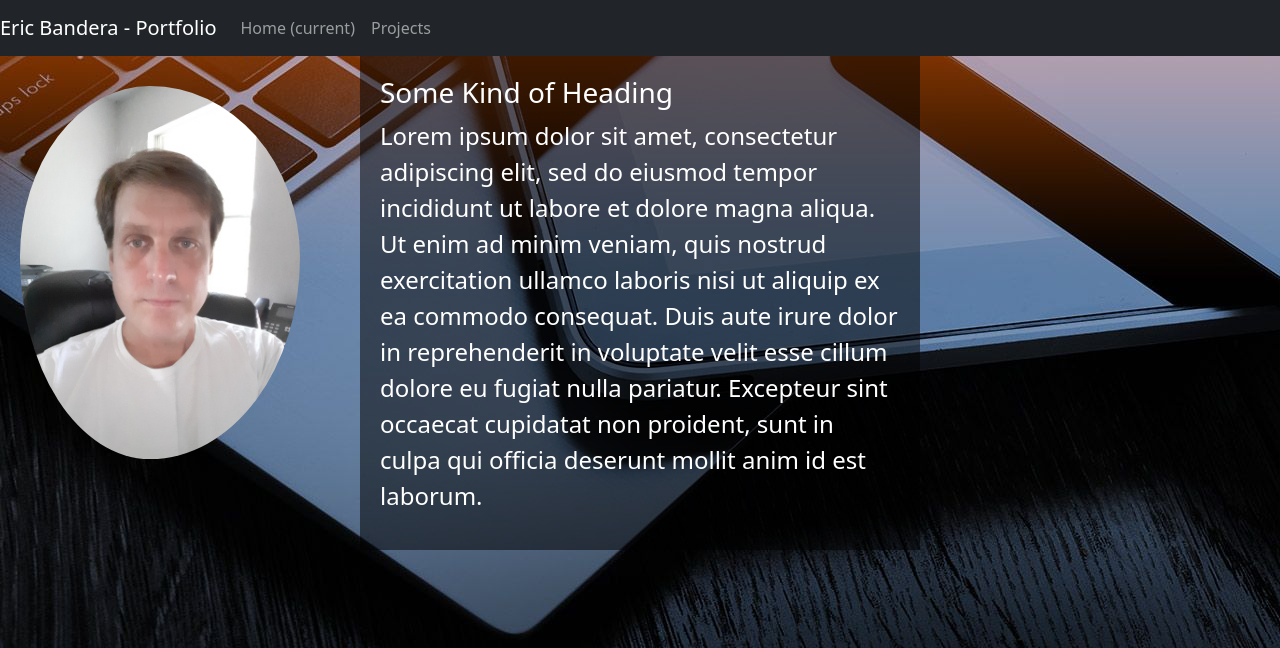
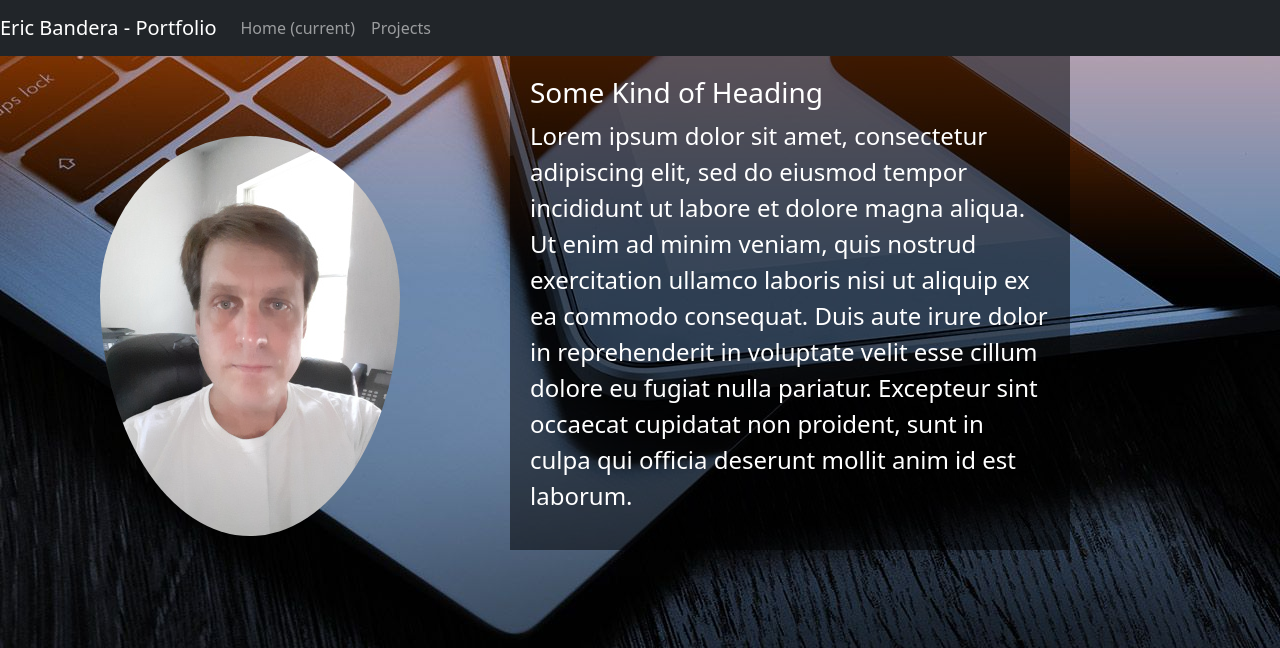
Before and after one commit to ewbandera/ewbandera.github.io, a website with bundled scripts: page index.html in a window 1280 px wide. Shown: the top 648 px of the page. Built offline with nearby package versions, Linux system fonts and the light colour scheme.

Commit message:
picture styles

```diff
--- a/scripts/home.js
+++ b/scripts/home.js
@@ -13,7 +13,7 @@ var home = '<div class="gridWrapperHome">'+
 '   </div>'+
 '   <div class="four text ">'+
 '       <a href="mailto:fake@gmail.com">fake@gmail.com</a><br>'+
-'       <a href="https://linkedin.com">Linked In</a>'+
+'       <a target="_blank" href="https://linkedin.com">Linked In</a>'+
 '   </div>'+
 '</div>';
 export {home};
--- a/styles/styles.css
+++ b/styles/styles.css
@@ -1,34 +1,37 @@
 body {
-   /* background-color:#0000001a;*/
     background-image: url("../images/techBg.jpg");
 }
+
 .navbar {
   padding: 30px;
 }
+
 .gridWrapperHome{
   display: grid;
   grid-template-columns: repeat(3, 1fr);
   gap: 10px;
   grid-auto-rows: minmax(100px, auto);
 }
+
 .gridWrapperProjects{
   display: grid;
   grid-template-columns: repeat(3, 1fr);
   gap: 10px;
   grid-auto-rows: minmax(600px, auto);
 }
+
 .oval{
-    padding-top: 30px;
-    padding-left: 20px;
+  margin-left: 100px;
+  margin-right: 100px;
   border-radius: 50%;
-   /*border: 25px solid transparent;
-    background-image: linear-gradient(to bottom right, #F4C6CD, #FAD1CF, #FFCC66);
-*/}
+  padding-top:80px;
+}
+
 .one{
   grid-column: 1 / 2;
   grid-row: 1;
+}
 
-}
 .two {
     grid-column: 2 / 3;
     grid-row: 1 / 2;
@@ -36,63 +39,67 @@ body {
     background-color:rgba(0,0,0,.5);
     padding: 20px;
 }
+
 .three {
   grid-column: 2/3;
   grid-row: 3 / 5;
+}
 
-  }
 .four {
   padding: 20px;
   grid-column: 1/2;
   grid-row: 3 / 5;
+}
 
-
-  }
 .pacMenTitle{
   grid-column: 1 / 2;
   grid-row: 1 / 2;
+}
 
-  }
 .pacMenFrame{
   grid-column: 2 / 4;
   grid-row: 1 / 2;
   background-color:rgba(255,255,255,.5);
+  }
 
-  }
  .eyeTitle{
   grid-column: 3 / 4;
   grid-row: 2 / 3;
+  }
 
-  }
 .eyeFrame{
   grid-column: 1 / 3;
   grid-row: 2 / 3;
+}
 
-  }
 .busTrackerTitle{
   grid-column: 1 / 2;
   grid-row: 3 / 4;
+  }
 
-  }
 .busTrackerFrame{
   grid-column: 2 / 4;
   grid-row: 3 / 4;
+  }
 
-  }
 .text {
   color:white;
   background-color:rgba(0,0,0,.5);
   padding: 20px;
 }
+
 a {
   color:#CCCCCC;
 }
+
 a:hover{
   color:#999999;
 }
+
 h1 {
   text-decoration: underline;
 }
+
 p {
     font-size:1.5em;
 }
```
Lines whose indentation alone changed are shown as unchanged.
